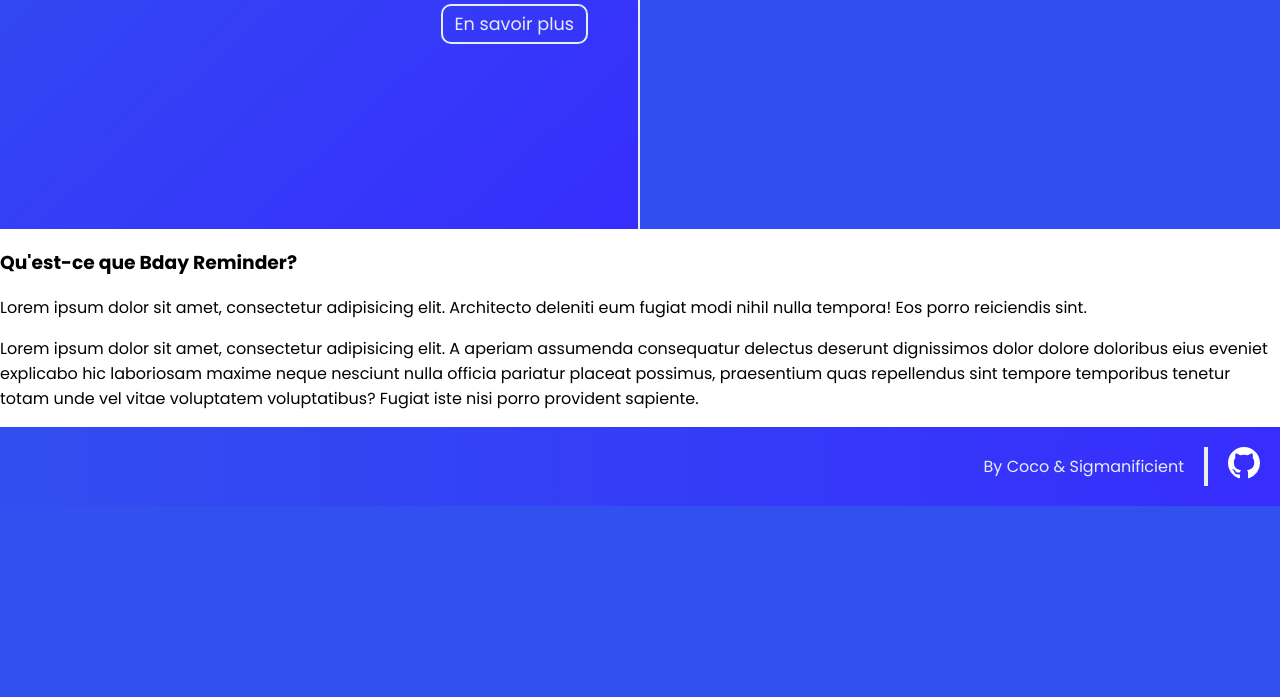
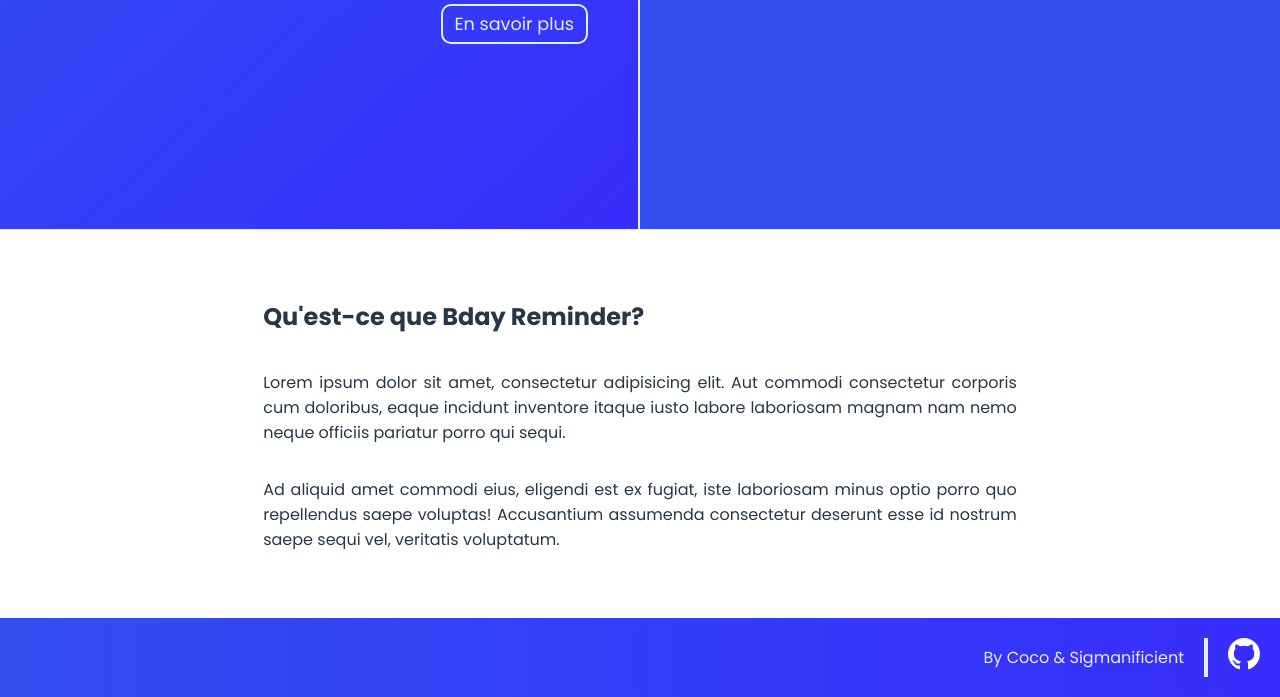
Before and after one commit to Sigmanificient/bday-reminder, a Flask app: page / in a window 1280 px wide. Shown: the part 571-1268 px from the top of the page. Before the commit the page ends 1077 px from the top, so only its background shows below. Run offline with Flask 2, Linux system fonts and the light colour scheme; style sheets or scripts are compiled from the project's sources.

Commit message:
adding description style

```diff
--- a/src/static/scss/pages/_index.scss
+++ b/src/static/scss/pages/_index.scss
@@ -23,11 +23,11 @@
   text-align: right;
   border-right: 2px solid colors.$white;
   background: linear-gradient(
-    317.35deg,
-    colors.$blue-400 -0.02%,
-    colors.$blue-400 0%,
-    colors.$blue-300 75%,
-    colors.$green 220%
+                  317.35deg,
+                  colors.$blue-400 -0.02%,
+                  colors.$blue-400 0%,
+                  colors.$blue-300 75%,
+                  colors.$green 220%
   );
 }
 
@@ -59,3 +59,15 @@ form#birthday_form {
     }
   }
 }
+
+#description {
+  padding: 50px;
+  display: grid;
+  place-content: center;
+  color: colors.$blue-800;
+
+  p {
+    max-width: 75ch;
+    text-align: justify;
+  }
+}
--- a/src/templates/index.jinja2
+++ b/src/templates/index.jinja2
@@ -35,24 +35,16 @@
         </div>
     </div>
 
-    <section id="description" class="container">
-        <section class="card">
-            <h1>Qu'est-ce que <strong>Bday Reminder</strong>?</h1>
-            <p>Lorem ipsum dolor sit amet, consectetur adipisicing elit.
-                Architecto deleniti eum fugiat modi nihil
-                nulla
-                tempora! Eos porro reiciendis sint.</p>
-            <p>Lorem ipsum dolor sit amet, consectetur adipisicing elit. A
-                aperiam assumenda consequatur delectus
-                deserunt dignissimos dolor dolore doloribus eius eveniet
-                explicabo hic laboriosam maxime neque
-                nesciunt
-                nulla officia pariatur placeat possimus, praesentium quas
-                repellendus sint tempore temporibus
-                tenetur
-                totam unde vel vitae voluptatem voluptatibus? Fugiat iste nisi
-                porro provident sapiente.</p>
-        </section>
+    <section id="description">
+        <h1>Qu'est-ce que <strong>Bday Reminder</strong>?</h1>
+        <p>Lorem ipsum dolor sit amet, consectetur adipisicing elit. Aut commodi
+            consectetur corporis cum doloribus, eaque incidunt inventore itaque
+            iusto labore laboriosam magnam nam nemo neque officiis pariatur
+            porro qui sequi.</p>
+        <p>Ad aliquid amet commodi eius, eligendi est ex fugiat, iste laboriosam
+            minus optio porro quo repellendus saepe voluptas! Accusantium
+            assumenda consectetur deserunt esse id nostrum saepe sequi vel,
+            veritatis voluptatum.</p>
     </section>
 
     <footer>
```
